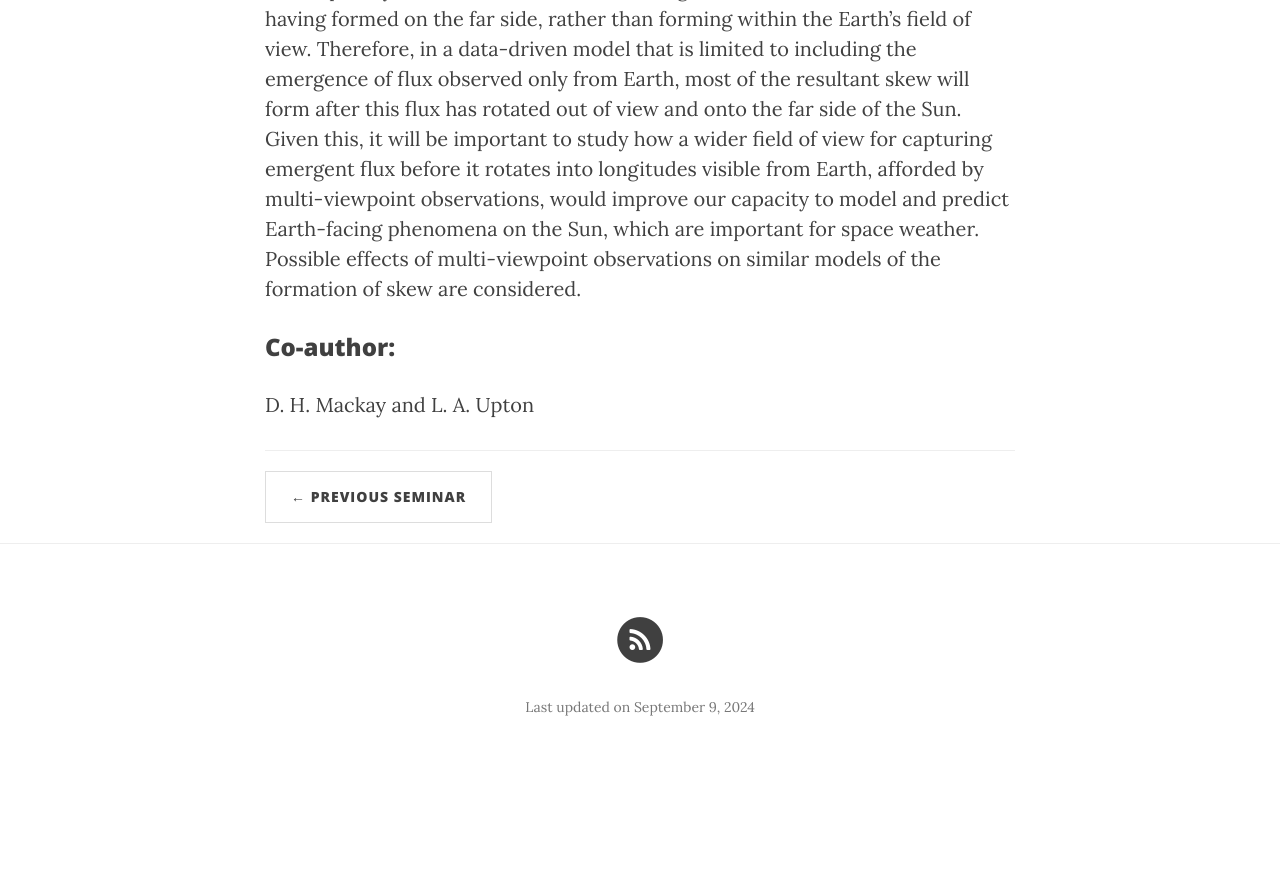
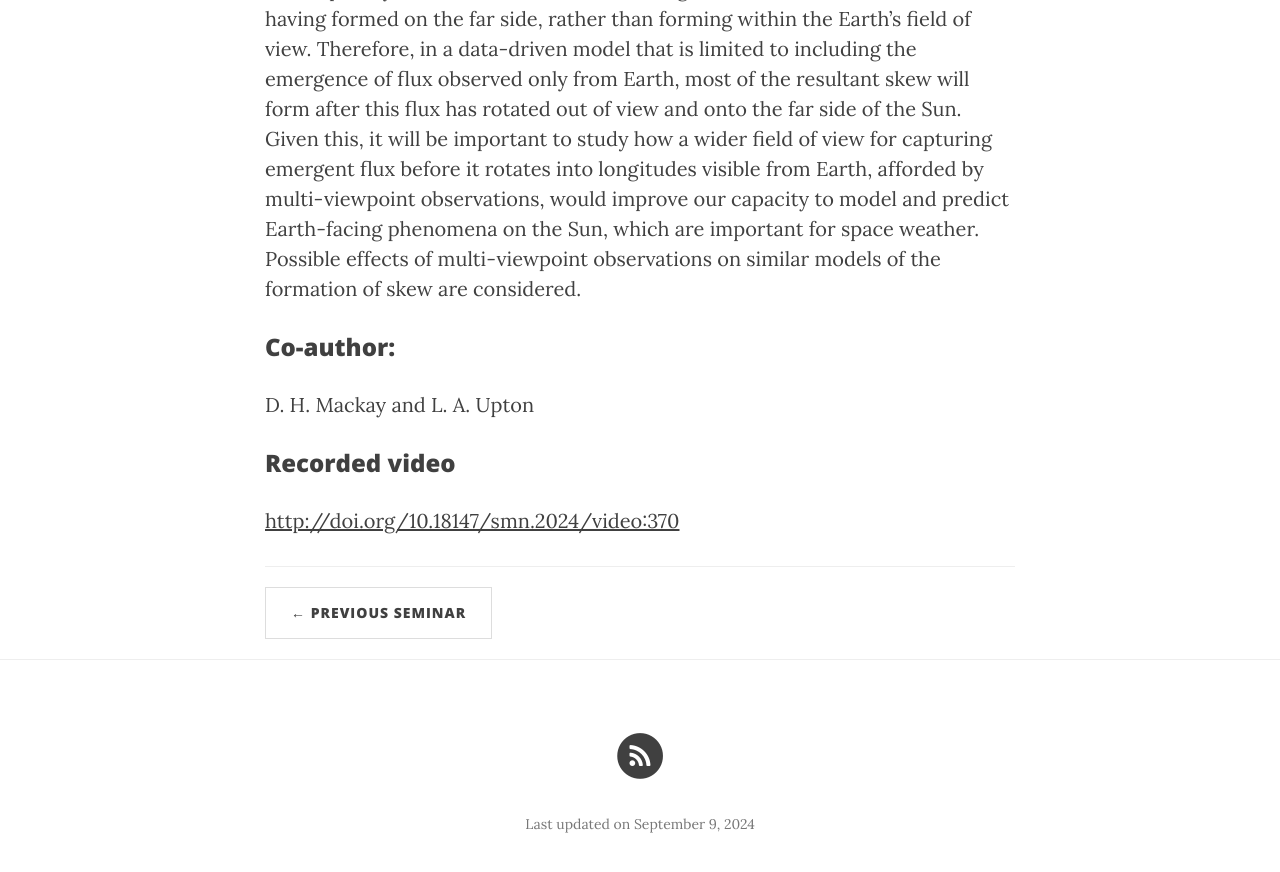
Before and after one commit to ITA-Solar/espos, a Jekyll site: the page built from _posts/2024-09-05-Reid.md, in a window 1280 px wide and 900 px high, scrolled down 1212 px. Shown: the top 872 px of the window. Built offline with Jekyll 4.4.1, drawn with Linux system fonts in a browser that asks for light colours; nearby versions of some CDN libraries; before the commit the page ends 1995 px from its top, so only the background shows below that.

Commit message:
Update 2024-09-05-Reid.md

```diff
--- a/_posts/2024-09-05-Reid.md
+++ b/_posts/2024-09-05-Reid.md
@@ -13,3 +13,6 @@ Strong magnetic skew characterizes several non-potential structures in the solar
 
 ### Co-author:
 D. H. Mackay and L. A. Upton
+
+### Recorded video
+[http://doi.org/10.18147/smn.2024/video:370](http://doi.org/10.18147/smn.2024/video:370)
```
